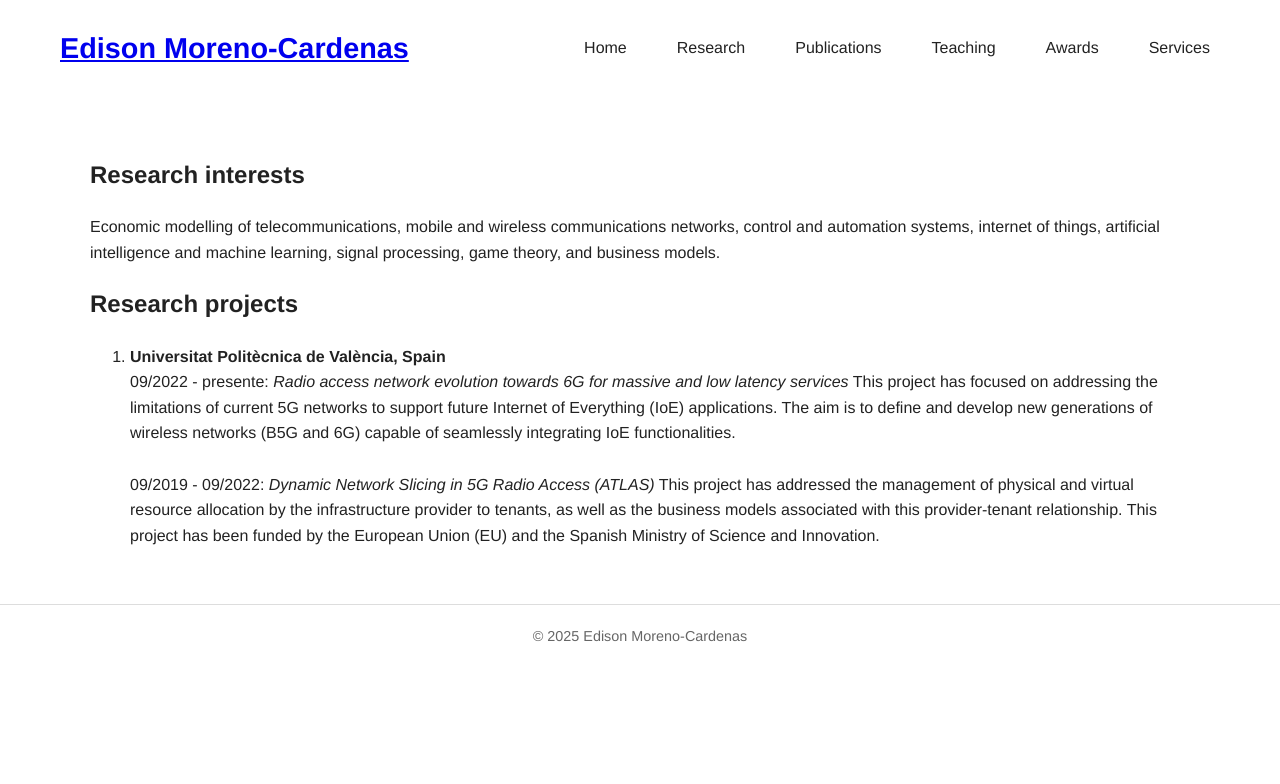
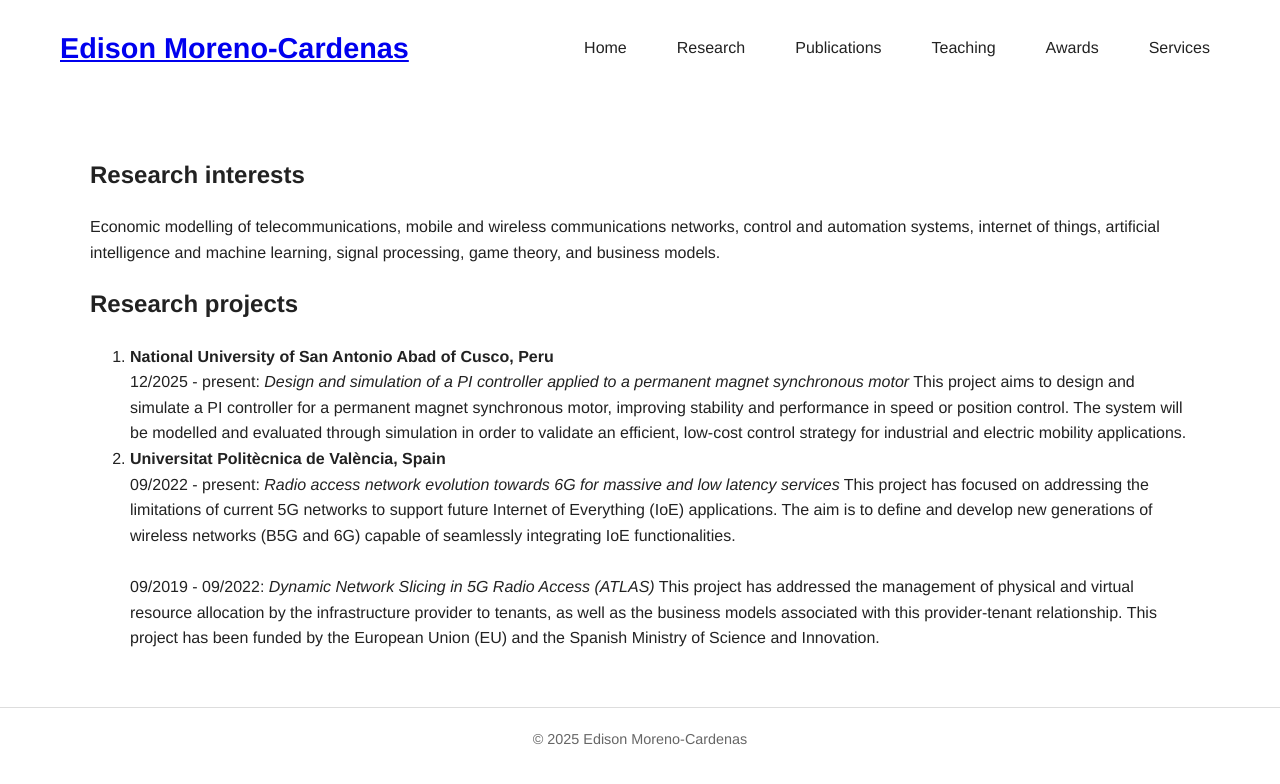
Before and after one commit to edisonmorenocardenas/edisonmorenocardenas.github.io, a Jekyll site: the page built from research.html, in a window 1280 px wide. Shown: the top 784 px of the page. Built offline with Jekyll 4.4.1, drawn with Linux system fonts in a browser that asks for light colours.

Commit message:
Actualizar contenid

```diff
--- a/research.html
+++ b/research.html
@@ -15,8 +15,19 @@ title: "Projects"
   <ol class="projects-list">
     <!-- Proyecto 1 -->
     <li>
+      <strong>National University of San Antonio Abad of Cusco, Peru</strong><br>
+      12/2025 - present: <em>Design and simulation of a PI controller applied to a permanent magnet synchronous motor</em>
+      This project aims to design and simulate a PI controller for a permanent
+      magnet synchronous motor, improving stability and performance in speed or
+      position control. The system will be modelled and evaluated through simulation
+      in order to validate an efficient, low-cost control strategy for industrial and electric mobility applications.
+      <br>
+    </li>
+
+    <!-- Proyecto 2 -->
+    <li>
       <strong>Universitat Politècnica de València, Spain</strong><br>
-      09/2022 - presente: <em>Radio access network evolution towards 6G for massive and low latency services</em>
+      09/2022 - present: <em>Radio access network evolution towards 6G for massive and low latency services</em>
       This project has focused on addressing the limitations of current 5G networks to support
       future Internet of Everything (IoE) applications. The aim is to define and develop new
       generations of wireless networks (B5G and 6G) capable of seamlessly integrating IoE
@@ -29,9 +40,6 @@ title: "Projects"
       with this provider-tenant relationship. This project has been funded by the European Union (EU) and the Spanish Ministry of Science and Innovation.
     </li>
 
-    <!-- Proyecto 2 -->
-
-
     <!-- Aquí puedes añadir más proyectos siguiendo el mismo patrón -->
   </ol>
 </section>
```
